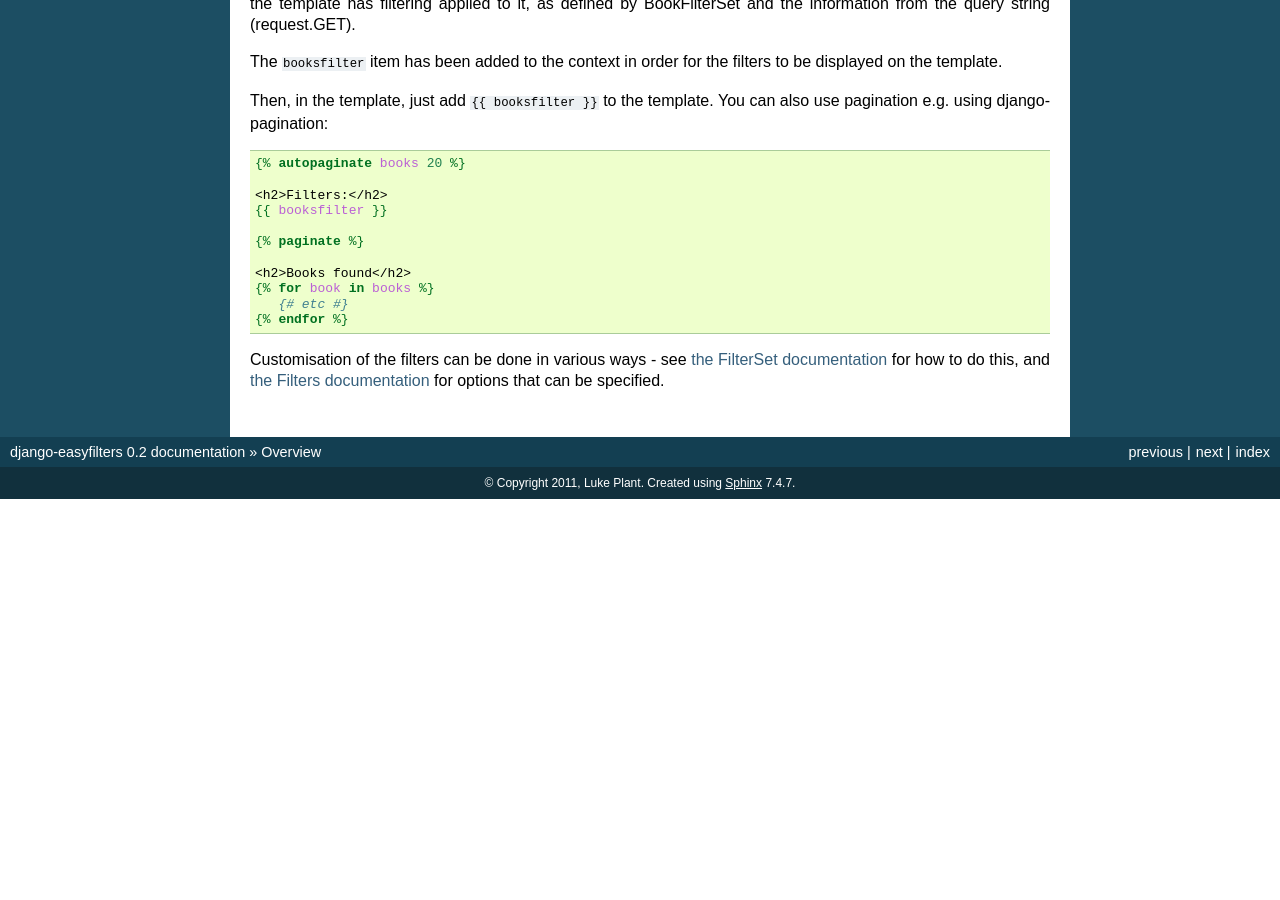
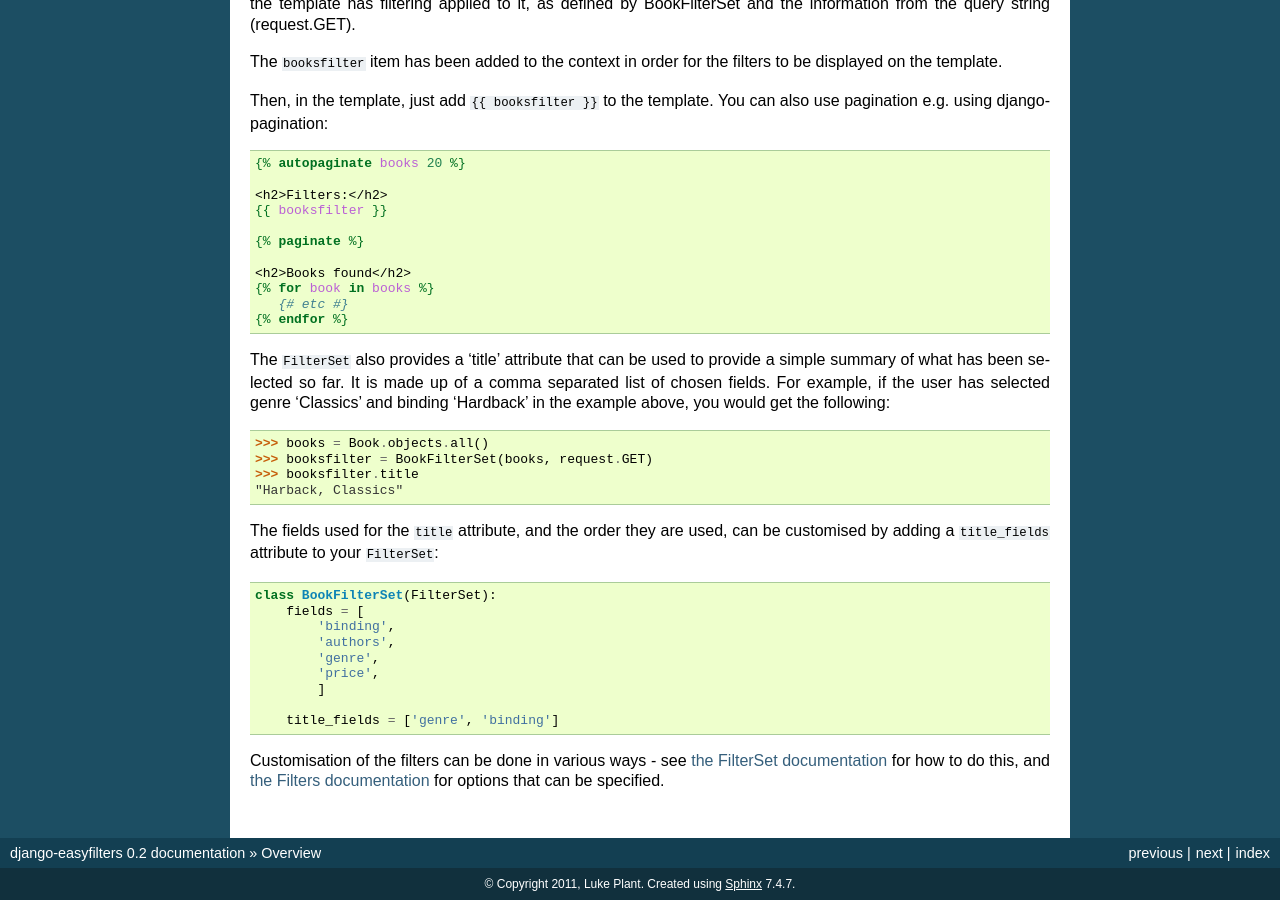
Before and after one commit to ionelmc/django-easyfilters, a Sphinx documentation site: the page built from docs/overview.rst, in a window 1280 px wide and 900 px high, scrolled down 983 px. Built offline with Sphinx 7.4.7, drawn with Linux system fonts in a browser that asks for light colours; before the commit the page ends 1482 px from its top, so only the background shows below that.

Commit message:
Added FilterSet.title attribute

```diff
--- a/CHANGES.rst
+++ b/CHANGES.rst
@@ -1,3 +1,9 @@
+Version 0.3
+-----------
+
+* Added the ``FilterSet.title`` attribute, and the ``title_fields`` attribute
+  that can be used to control it.
+
 Version 0.2
 -----------
 
--- a/docs/overview.rst
+++ b/docs/overview.rst
@@ -86,6 +86,31 @@ You can also use pagination e.g. using django-pagination:
        {# etc #}
     {% endfor %}
 
+The ``FilterSet`` also provides a 'title' attribute that can be used to provide
+a simple summary of what has been selected so far. It is made up of a comma
+separated list of chosen fields. For example, if the user has selected genre
+'Classics' and binding 'Hardback' in the example above, you would get the following::
+
+    >>> books = Book.objects.all()
+    >>> booksfilter = BookFilterSet(books, request.GET)
+    >>> booksfilter.title
+    "Harback, Classics"
+
+The fields used for the ``title`` attribute, and the order they are used, can be
+customised by adding a ``title_fields`` attribute to your ``FilterSet``:
+
+.. code-block:: python
+
+    class BookFilterSet(FilterSet):
+        fields = [
+            'binding',
+            'authors',
+            'genre',
+            'price',
+            ]
+
+        title_fields = ['genre', 'binding']
+
 Customisation of the filters can be done in various ways - see :doc:`the
 FilterSet documentation <filterset>` for how to do this, and :doc:`the Filters
 documentation <filters>` for options that can be specified.
```
Also changed, not shown: docs/filterset.rst (+11 -0 lines), 2 other files.
